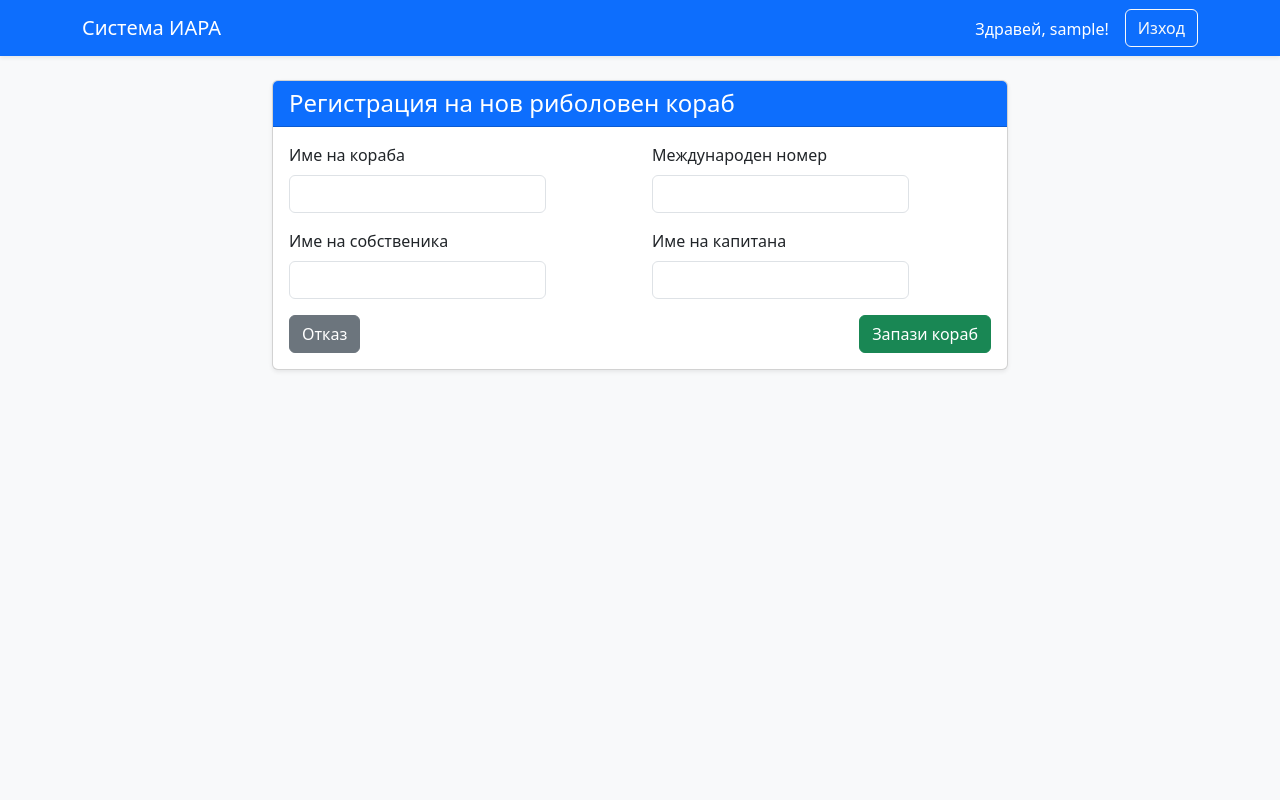
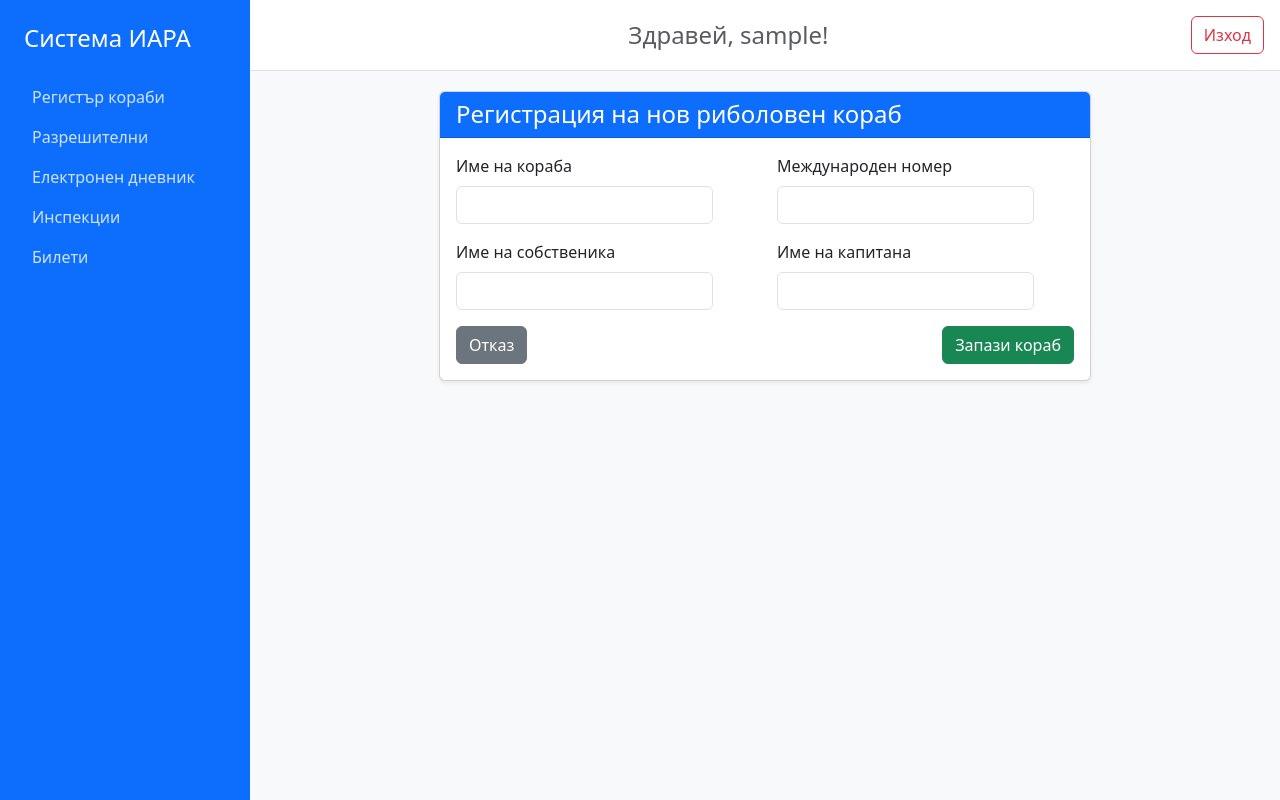
Before and after one commit to codingburgas/iara-gdbpzn-LESusova23, a Flask app: page /ship/add in a window 1280 px wide. Run offline with Flask 3, Linux system fonts and the light colour scheme; the visitor is signed in with stand-in values (Sample User, id 1).

Commit message:
Update layout: fix block content error, implement sidebar for auth users

```diff
--- a/templates/base.html
+++ b/templates/base.html
@@ -5,40 +5,63 @@
     <meta name="viewport" content="width=device-width, initial-scale=1.0">
     <title>ИАРА - Информационна Система</title>
     <link href="https://cdn.jsdelivr.net/npm/bootstrap@5.3.0/dist/css/bootstrap.min.css" rel="stylesheet">
+    <style>
+        .sidebar { min-height: 100vh; background: #0d6efd; color: white; width: 250px; }
+        .sidebar .nav-link { color: rgba(255,255,255,0.8); transition: 0.3s; }
+        .sidebar .nav-link:hover { color: #fff; background: rgba(255,255,255,0.1); }
+        .main-content { padding: 20px; flex-grow: 1; }
+    </style>
 </head>
 <body class="bg-light">
 
+{% if not current_user.is_authenticated %}
     <nav class="navbar navbar-expand-lg navbar-dark bg-primary shadow-sm">
         <div class="container">
             <a class="navbar-brand" href="/">Система ИАРА</a>
-
             <div class="d-flex">
-                {% if current_user.is_authenticated %}
-                    <span class="text-white me-3 mt-2">Здравей, {{ current_user.username }}!</span>
-                    <a href="/logout" class="btn btn-outline-light">Изход</a>
-                {% elif request.endpoint not in ['login', 'register'] %}
-                    <a href="/login" class="btn btn-outline-light me-2">Вход</a>
-                    <a href="/register" class="btn btn-outline-light">Регистрация</a>
-                {% endif %}
+                <a href="/login" class="btn btn-outline-light me-2">Вход</a>
+                <a href="/register" class="btn btn-outline-light">Регистрация</a>
             </div>
         </div>
     </nav>
+{% endif %}
 
-    <div class="container mt-3">
-        {% with messages = get_flashed_messages(with_categories=true) %}
-          {% if messages %}
-            {% for category, message in messages %}
-              <div class="alert alert-{{ category }}">
-                {{ message }}
-              </div>
-            {% endfor %}
-          {% endif %}
-        {% endwith %}
+<div class="d-flex">
+
+    {% if current_user.is_authenticated %}
+        <nav class="sidebar p-3">
+            <h4 class="mb-4 mt-2 px-2">Система ИАРА</h4>
+            <ul class="nav flex-column">
+                <li class="nav-item"><a class="nav-link" href="/">Регистър кораби</a></li>
+                <li class="nav-item"><a class="nav-link" href="#">Разрешителни</a></li>
+                <li class="nav-item"><a class="nav-link" href="#">Електронен дневник</a></li>
+                <li class="nav-item"><a class="nav-link" href="#">Инспекции</a></li>
+                <li class="nav-item"><a class="nav-link" href="#">Билети</a></li>
+            </ul>
+        </nav>
+    {% endif %}
+
+    <div class="flex-grow-1">
+        {% if current_user.is_authenticated %}
+            <header class="bg-white border-bottom p-3 d-flex align-items-center">
+                <div class="flex-grow-1 text-center">
+                    <h4 class="mb-0 text-muted">Здравей, {{ current_user.username }}!</h4>
+                </div>
+                <a href="/logout" class="btn btn-outline-danger">Изход</a>
+            </header>
+        {% endif %}
+
+        <main class="main-content">
+            {% with messages = get_flashed_messages(with_categories=true) %}
+              {% if messages %}{% for category, message in messages %}
+                <div class="alert alert-{{ category }}">{{ message }}</div>
+              {% endfor %}{% endif %}
+            {% endwith %}
+
+            {% block content %}{% endblock %}
+        </main>
     </div>
-
-    <div class="container mt-4">
-        {% block content %}{% endblock %}
-    </div>
+</div>
 
 </body>
 </html>
```
